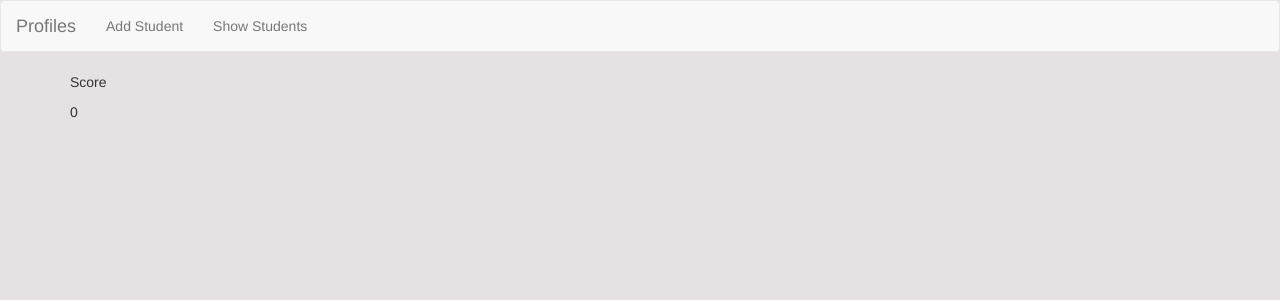
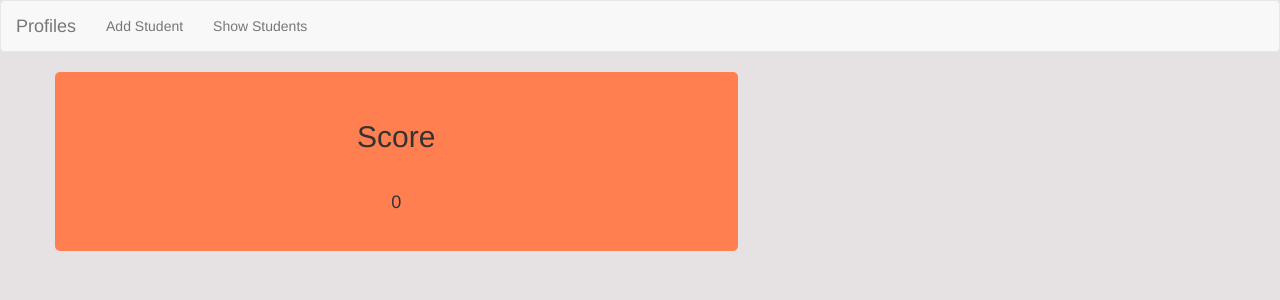
Before and after one commit to Abhinav7076/angular, an Angular app: page /score in a window 1280 px wide. Shown: the top 300 px of the page. Built offline with nearby package versions, Linux system fonts and the light colour scheme.

Commit message:
score style simple

```diff
--- a/src/app/home/score/score.component.css
+++ b/src/app/home/score/score.component.css
@@ -0,0 +1,7 @@
+#card {
+    border: 5em;
+    padding: 2em;;
+    background-color: coral;
+    text-align: center;
+    border-radius: 5px;
+}
--- a/src/app/home/score/score.component.html
+++ b/src/app/home/score/score.component.html
@@ -1,2 +1,6 @@
-<p>Score</p>
-<p>{{this.dataService.score}}</p>
+<div class="row" id="card">
+    <div class="col-md-12">
+        <h2>Score</h2><br>
+        <h4>{{this.dataService.score}}</h4>
+    </div>
+</div>
```
